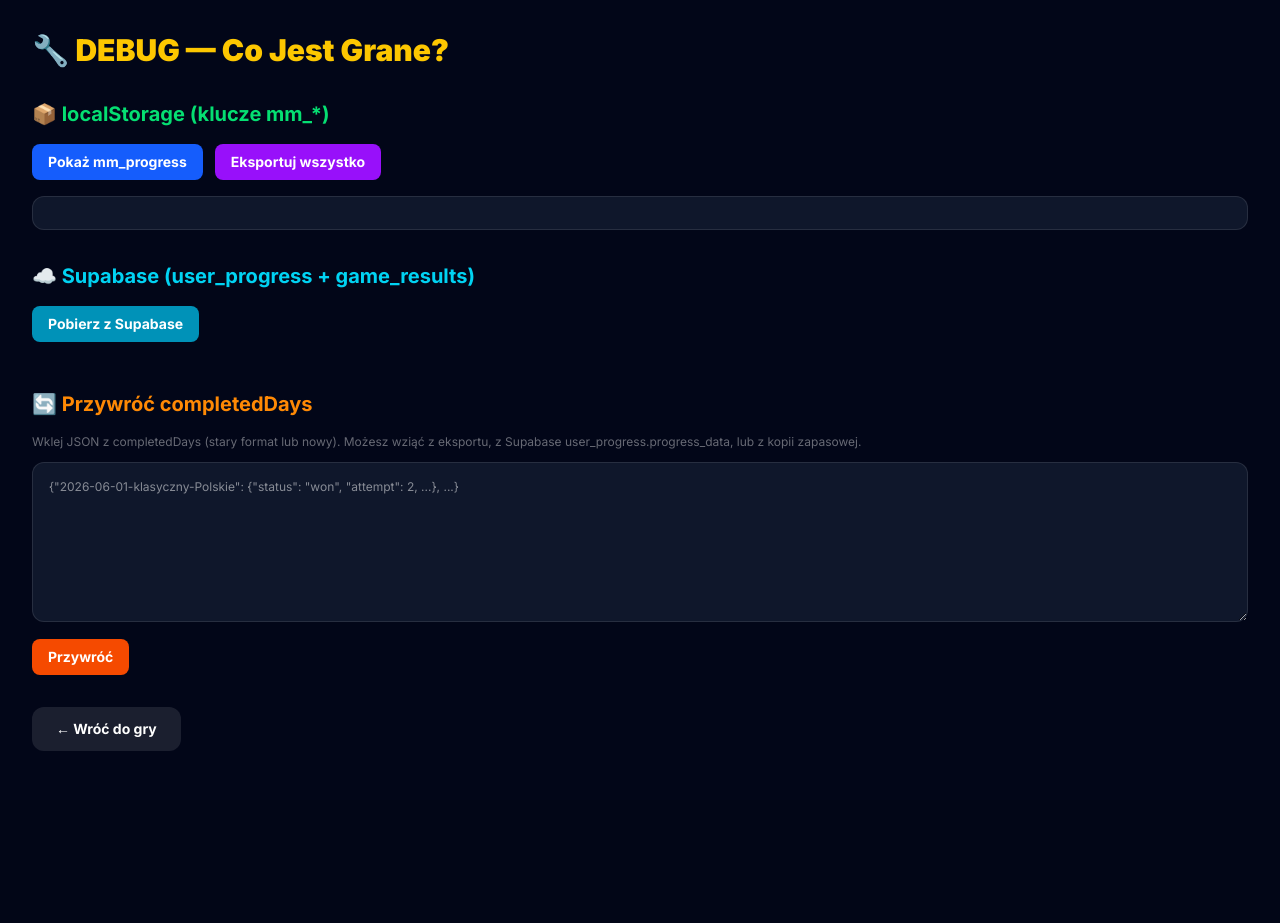
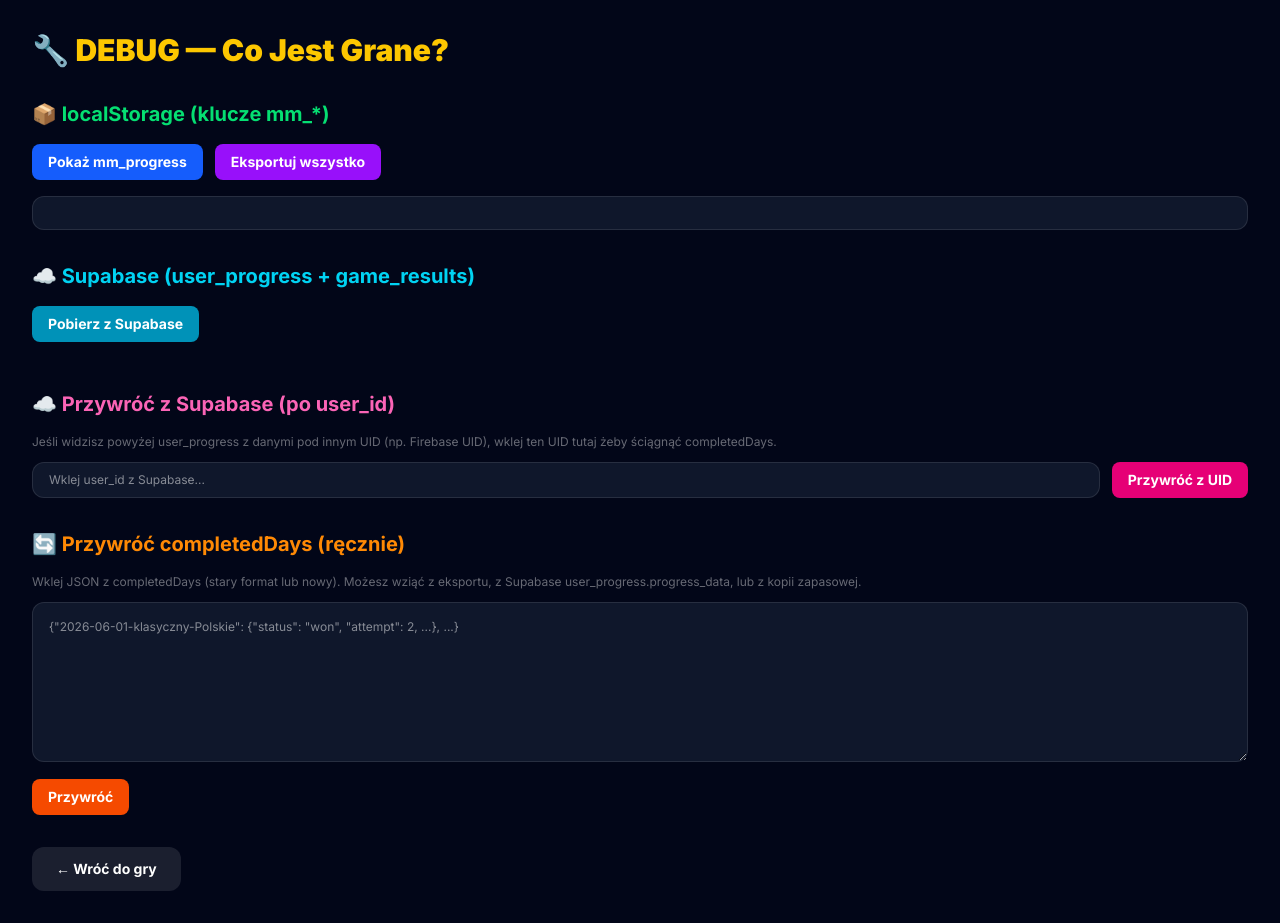
Before and after one commit to Jogiss/co-jest-grane, a Next.js app: page /debug in a window 1280 px wide. Before the commit the page ends 800 px from the top, so only its background shows below. Built offline with nearby package versions, Linux system fonts and the light colour scheme.

Commit message:
Add files via upload

```diff
--- a/src/app/debug/page.tsx
+++ b/src/app/debug/page.tsx
@@ -27,17 +27,30 @@ export default function DebugPage() {
     const uid = localStorage.getItem('mm_uid') || '';
     setSupabaseError(null);
     try {
-      // Try user_progress
+      // Try user_progress with ANON uid
       const { data: up, error: upErr } = await supabase.from('user_progress').select('*').eq('user_id', uid).maybeSingle();
 
-      // Try game_results
-      const { data: gr, error: grErr } = await supabase.from('game_results').select('*').eq('user_id', uid).order('created_at', { ascending: false }).limit(10);
+      // Try game_results with ANON uid
+      const { data: gr } = await supabase.from('game_results').select('*').eq('user_id', uid).order('created_at', { ascending: false }).limit(10);
+
+      // Try ALL user_progress (find by nickname)
+      const nick = localStorage.getItem('mm_nickname') || '';
+      const { data: upByNick } = await supabase.from('user_progress').select('*').eq('nickname', nick).limit(5);
+
+      // Try game_results by nickname
+      const { data: grByNick } = await supabase.from('game_results').select('user_id, nickname, points, song_id, attempt, result_type, created_at').eq('nickname', nick).order('created_at', { ascending: false }).limit(20);
+
+      // Try ALL user_progress entries (to find your Firebase UID)
+      const { data: allUp } = await supabase.from('user_progress').select('user_id, nickname, stats, daily_streak, updated_at').order('updated_at', { ascending: false }).limit(20);
 
       setSupabaseData({
-        user_progress: up || (upErr ? `Error: ${upErr.message}` : 'No data'),
-        game_results_count: gr?.length || 0,
-        game_results_sample: gr?.slice(0, 3) || [],
-        uid,
+        anon_uid: uid,
+        nickname: nick,
+        user_progress_by_uid: up || (upErr ? `Error: ${upErr.message}` : 'No data for this UID'),
+        game_results_by_uid: { count: gr?.length || 0, sample: gr?.slice(0, 3) || [] },
+        user_progress_by_nickname: upByNick || 'No data',
+        game_results_by_nickname: { count: grByNick?.length || 0, sample: grByNick?.slice(0, 5) || [] },
+        recent_user_progress: allUp || [],
       });
     } catch (e: any) {
       setSupabaseError(e.message);
@@ -148,9 +161,52 @@ export default function DebugPage() {
           )}
         </section>
 
-        {/* Restore */}
+        {/* Restore from Supabase by user_id */}
         <section>
-          <h2 className="text-xl font-bold text-orange-400 mb-4">🔄 Przywróć completedDays</h2>
+          <h2 className="text-xl font-bold text-pink-400 mb-4">☁️ Przywróć z Supabase (po user_id)</h2>
+          <p className="text-white/40 text-xs mb-3">
+            Jeśli widzisz powyżej user_progress z danymi pod innym UID (np. Firebase UID), wklej ten UID tutaj żeby ściągnąć completedDays.
+          </p>
+          <div className="flex gap-3">
+            <input
+              type="text"
+              id="restore-uid"
+              placeholder="Wklej user_id z Supabase..."
+              className="flex-1 bg-slate-900 border border-white/10 rounded-xl px-4 py-2 text-white text-xs focus:outline-none focus:border-pink-400"
+            />
+            <button onClick={async () => {
+              const uidInput = (document.getElementById('restore-uid') as HTMLInputElement)?.value?.trim();
+              if (!uidInput) { setRestoreStatus('❌ Wpisz UID'); return; }
+              try {
+                const { data } = await supabase.from('user_progress').select('*').eq('user_id', uidInput).maybeSingle();
+                if (!data || !data.progress_data) { setRestoreStatus(`❌ Brak danych dla UID: ${uidInput}`); return; }
+                const days = data.progress_data;
+                const daysCount = Object.keys(days).length;
+                const entries = Object.values(days) as any[];
+                const total = entries.filter(v => v?.status === 'won' || v?.status === 'lost').length;
+                const wins = entries.filter(v => v?.status === 'won').length;
+                const current: any = {
+                  completedDays: days,
+                  stats: { total, wins },
+                  achievements: data.achievements || JSON.parse(localStorage.getItem('mm_achievements') || '[]'),
+                  dailyStreak: data.daily_streak || parseInt(localStorage.getItem('mm_daily_streak') || '0'),
+                  lastDailyReward: data.last_daily || localStorage.getItem('mm_last_daily') || '',
+                  theme: data.theme || localStorage.getItem('mm_theme') || 'indigo',
+                  autoPlayAfterGame: data.settings?.autoPlayAfterGame ?? true,
+                  showStatsPanel: data.settings?.showStatsPanel ?? true,
+                };
+                localStorage.setItem('mm_progress', JSON.stringify(current));
+                localStorage.setItem('mm_stats', JSON.stringify(current.stats));
+                setRestoreStatus(`✅ Przywrócono z Supabase! ${daysCount} wyzwań, ${total} zagranych, ${wins} wygranych. ODŚWIEŻ STRONĘ (Ctrl+Shift+R)!`);
+              } catch (e: any) { setRestoreStatus(`❌ Błąd: ${e.message}`); }
+            }} className="bg-pink-600 px-4 py-2 rounded-lg font-bold">Przywróć z UID</button>
+          </div>
+          {restoreStatus && <p className="mt-3 text-sm">{restoreStatus}</p>}
+        </section>
+
+        {/* Restore manual */}
+        <section>
+          <h2 className="text-xl font-bold text-orange-400 mb-4">🔄 Przywróć completedDays (ręcznie)</h2>
           <p className="text-white/40 text-xs mb-3">
             Wklej JSON z completedDays (stary format lub nowy). Możesz wziąć z eksportu, z Supabase user_progress.progress_data, lub z kopii zapasowej.
           </p>
--- a/src/components/CommunityEvents.tsx
+++ b/src/components/CommunityEvents.tsx
@@ -60,6 +60,7 @@ const CommunityEvents: React.FC<CommunityEventsProps> = ({ isOpen, onClose, user
   const [success, setSuccess] = useState<string | null>(null);
   const [sortBy, setSortBy] = useState<'newest' | 'popular' | 'liked'>('newest');
   const [statusFilter, setStatusFilter] = useState<'all' | 'done' | 'started' | 'new'>('all');
+  const [categoryFilter, setCategoryFilter] = useState<EventCategory | 'all'>('all');
   const [searchQuery, setSearchQuery] = useState('');
   const [codeCopied, setCodeCopied] = useState(false);
   const [formTitle, setFormTitle] = useState('');
@@ -144,6 +145,9 @@ const CommunityEvents: React.FC<CommunityEventsProps> = ({ isOpen, onClose, user
 
   const sortedEvents = [...activeEvents]
     .filter(ev => {
+      // Category filter
+      if (categoryFilter !== 'all' && ev.category !== categoryFilter) return false;
+      // Status filter
       if (statusFilter === 'all') return true;
       const { played, completed } = getEventProgress(ev);
       if (statusFilter === 'done') return completed;
@@ -263,6 +267,7 @@ const CommunityEvents: React.FC<CommunityEventsProps> = ({ isOpen, onClose, user
             {isAdmin && <button onClick={() => { fetchPendingEvents(); setView('admin'); }} className="w-full bg-gradient-to-r from-red-500/20 to-orange-500/20 border border-red-500/30 text-red-400 py-3 rounded-xl font-bold text-sm hover:bg-red-500/30 transition-all flex items-center justify-center gap-2"><Shield size={16} /> PANEL ADMINA {pendingEvents.length > 0 && <span className="bg-red-500 text-white text-[8px] font-black w-5 h-5 rounded-full flex items-center justify-center">{pendingEvents.length}</span>}</button>}
             <div className="flex gap-2"><button onClick={() => setSortBy('newest')} className={`flex-1 flex items-center justify-center gap-1.5 py-2.5 rounded-xl text-xs font-bold transition-all ${sortBy === 'newest' ? `${theme.primary} text-white` : 'bg-white/5 text-white/40 hover:bg-white/10'}`}><Clock size={14} /> Najnowsze</button><button onClick={() => setSortBy('popular')} className={`flex-1 flex items-center justify-center gap-1.5 py-2.5 rounded-xl text-xs font-bold transition-all ${sortBy === 'popular' ? `${theme.primary} text-white` : 'bg-white/5 text-white/40 hover:bg-white/10'}`}><TrendingUp size={14} /> Popularne</button><button onClick={() => setSortBy('liked')} className={`flex-1 flex items-center justify-center gap-1.5 py-2.5 rounded-xl text-xs font-bold transition-all ${sortBy === 'liked' ? `${theme.primary} text-white` : 'bg-white/5 text-white/40 hover:bg-white/10'}`}><ThumbsUp size={14} /> Likowane</button></div>
             <div className="flex gap-2 flex-wrap">{(['all', 'new', 'started', 'done'] as const).map(f => (<button key={f} onClick={() => setStatusFilter(f)} className={`px-3 py-1.5 rounded-xl text-xs font-bold transition-all ${statusFilter === f ? 'bg-indigo-500/20 text-indigo-400 border border-indigo-500/30' : 'bg-white/5 text-white/30 hover:bg-white/10 border border-white/5'}`}>{f === 'all' ? 'Wszystkie' : f === 'done' ? '✅ Ukończone' : f === 'started' ? '⏳ Zaczęte' : '🆕 Nowe'}</button>))}</div>
+            <div className="flex gap-2 flex-wrap">{(['all', 'music', 'cartoon', 'game', 'other'] as const).map(c => (<button key={c} onClick={() => setCategoryFilter(c)} className={`px-3 py-1.5 rounded-xl text-xs font-bold transition-all ${categoryFilter === c ? 'bg-purple-500/20 text-purple-400 border border-purple-500/30' : 'bg-white/5 text-white/30 hover:bg-white/10 border border-white/5'}`}>{c === 'all' ? '🎵 Wszystkie' : CATEGORY_LABELS[c]?.emoji + ' ' + CATEGORY_LABELS[c]?.label}</button>))}</div>
             <div><h3 className="text-white/40 text-[10px] font-bold uppercase tracking-widest mb-3">Aktywne eventy</h3>
               {sortedEvents.length === 0 ? <div className="text-center py-10 bg-white/[0.02] rounded-2xl border border-white/5"><span className="text-4xl mb-2 block">🌱</span><p className="text-white/30 font-bold">Brak aktywnych eventów</p></div> : <div className="space-y-3">{sortedEvents.map(ev => {
                 const { played: evPlayedCount, won: evWonCount, total: evTotalCount, completed: evIsCompleted } = getEventProgress(ev);
```
Also changed, not shown: src/components/GameApp.tsx (+16 -7 lines).
